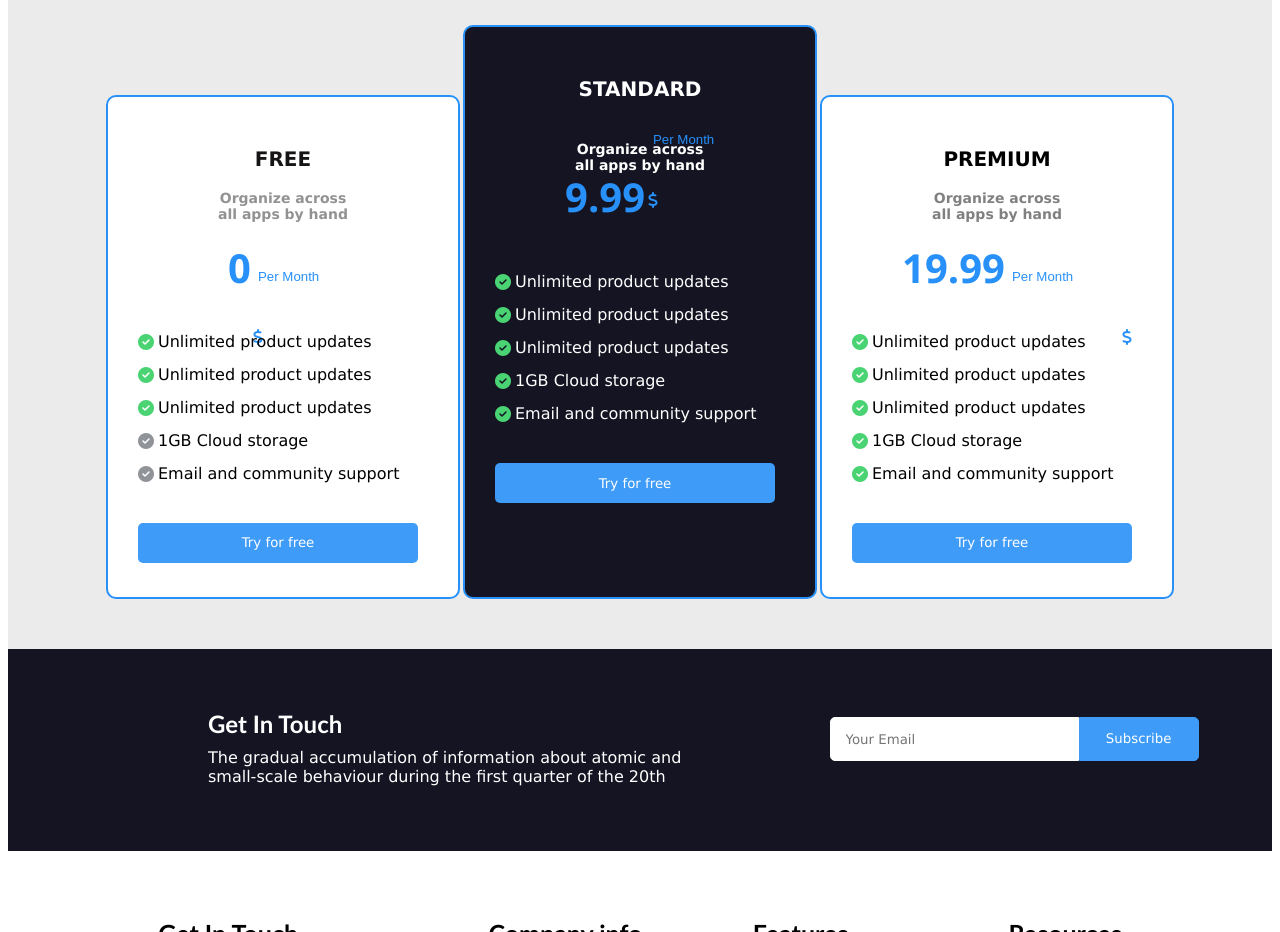
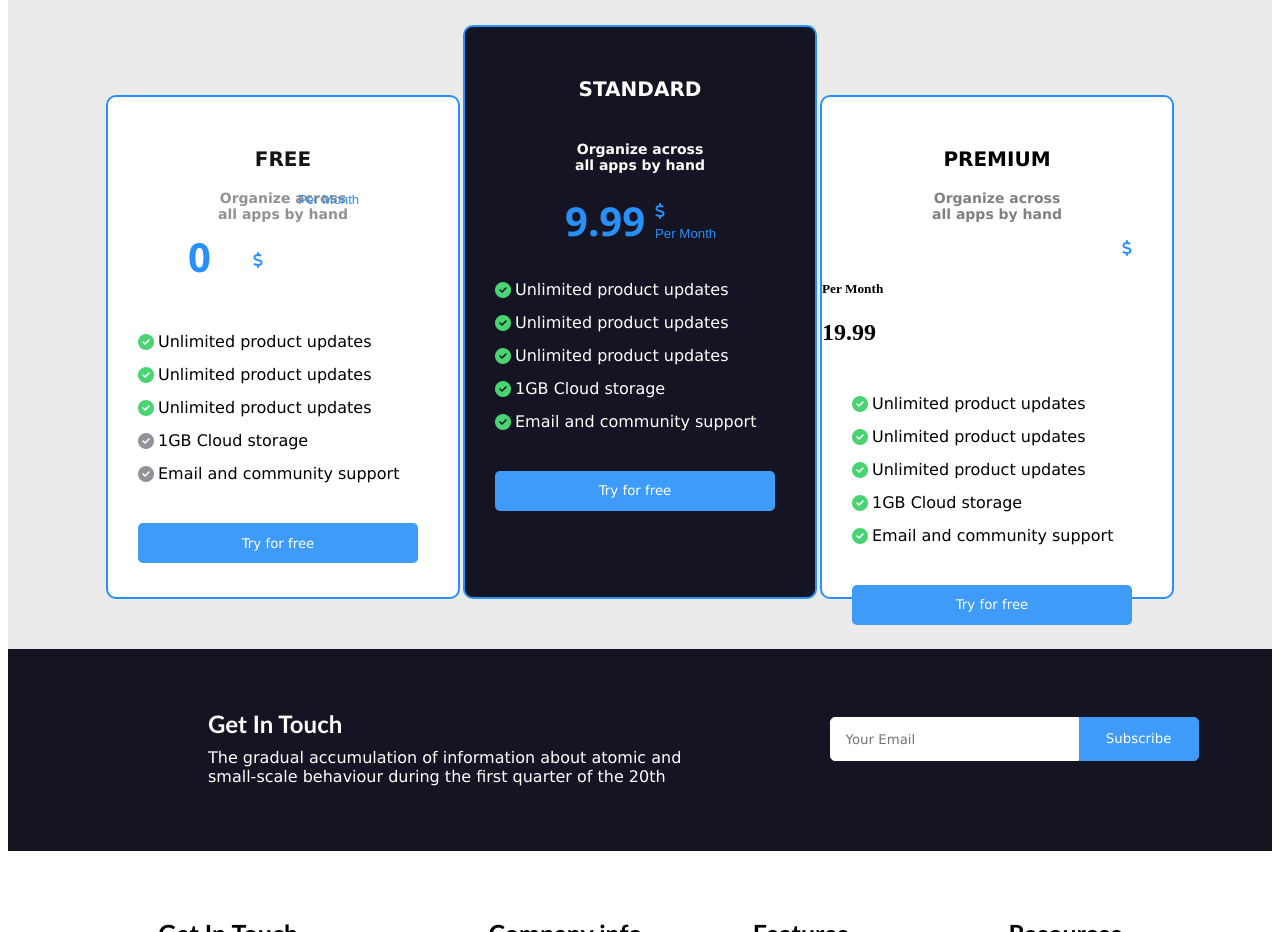
Before and after one commit to shreya-paul-17/Milestone-1-Exam, a plain HTML site: page Project-2/index.html in a window 1280 px wide. Shown: the part 3180-4112 px from the top of the page. Drawn offline with Linux system fonts and the light colour scheme.

Commit message:
Add modified files

```diff
--- a/Project-2/index.html
+++ b/Project-2/index.html
@@ -209,9 +209,11 @@
             <div class="free">
                 <h2>FREE</h2>
                 <h4>Organize across all apps by hand</h4>
-                <h1>0</h1>
-                <i class="fa-solid fa-dollar-sign" style="color: #2790f9; padding-left: 145px; "></i>
-                <h5>Per Month</h5>
+                <div class="price-value">
+                    <i class="fa-solid fa-dollar-sign" style="color: #2790f9; padding-left: 145px; "></i>
+                    <h5>Per Month</h5>
+                    <h1>0</h1>
+                </div>
                 <div class="facilities">
                     <i class="fa-solid fa-circle-check" style="color: #4ad373;padding-left: 30px;"></i>
                     <p>Unlimited product updates</p>
@@ -230,9 +232,11 @@
             <div class="standard">
                 <h2>STANDARD</h2>
                 <h4>Organize across all apps by hand</h4>
-                <i class="fa-solid fa-dollar-sign" style="color: #2790f9; padding-left: 183px; "></i>
-                <h5>Per Month</h5>
-                <h1>9.99</h1>
+                <div class="price-value">
+                    <i class="fa-solid fa-dollar-sign" style="color: #2790f9; padding-left: 190px;"></i>
+                    <h5>Per Month</h5>
+                    <h1>9.99</h1>
+                </div>
                 <div class="facilities">
                     <i class="fa-solid fa-circle-check" style="color: #4ad373; padding-left: 30px;"></i>
                     <p>Unlimited product updates</p>
@@ -251,9 +255,11 @@
             <div class="premium">
                 <h2>PREMIUM</h2>
                 <h4>Organize across all apps by hand</h4>
-                <h1>19.99</h1>
-                <i class="fa-solid fa-dollar-sign" style="color: #2790f9; padding-left: 300px; "></i>
-                <h5>Per Month</h5>
+                <div class="price-value">
+                    <i class="fa-solid fa-dollar-sign" style="color: #2790f9; padding-left: 300px;"></i>
+                    <h5>Per Month</h5>
+                    <h1>19.99</h1>
+                </div>
                 <div class="facilities">
                     <i class="fa-solid fa-circle-check" style="color: #4ad373; padding-left: 30px;"></i>
                     <p>Unlimited product updates</p>
--- a/Project-2/style.css
+++ b/Project-2/style.css
@@ -549,19 +549,23 @@ nav>button:hover{
     padding-left: 100px;
 }
 
-.price>.free>h1{
+.price>.free>.price-value{
+    margin-top: 30px;
+}
+
+.price>.free>.price-value>h1{
     color: #2790f9;
     text-align: left;
-    padding-left: 120px;
+    padding-left: 80px;
     margin-top: 10px;
     font-weight: bolder;
     font-size: 40px;
-    font-family: 'Segoe UI', Tahoma, Geneva, Verdana, sans-serif;
+    font-family:'Segoe UI', Tahoma, Geneva, Verdana, sans-serif;
 }
 
-.price>.free>h5{
+.price>.free>.price-value>h5{
     color: #2790f9;
-    padding-left: 150px;
+    padding-left: 190px;
     margin-top: -78px;
     font-family: Arial, Helvetica, sans-serif;
     font-weight: lighter;
@@ -624,26 +628,29 @@ nav>button:hover{
     padding-left: 100px;
 }
 
-.price>.standard>h1{
+.price>.standard>.price-value{
+    margin-top: 30px;
+}
+
+.price>.standard>.price-value>h1{
     color: #2790f9;
     text-align: left;
     padding-left: 100px;
-    margin-top: 10px;
+    margin-top: -70px;
     font-weight: bolder;
     font-size: 40px;
     font-family: 'Segoe UI', Tahoma, Geneva, Verdana, sans-serif;
 }
 
-.price>.standard>h5{
+.price>.standard>.price-value>h5{
     color: #2790f9;
-    padding-left: 188px;
-    margin-top: -78px;
+    padding-left: 190px;
+    margin-top: 5px;
     font-family: Arial, Helvetica, sans-serif;
     font-weight: lighter;
 }
 
 .price>.standard>.facilities{
-    margin-top: 50px;
     margin-bottom: 40px;
 }
 
```
